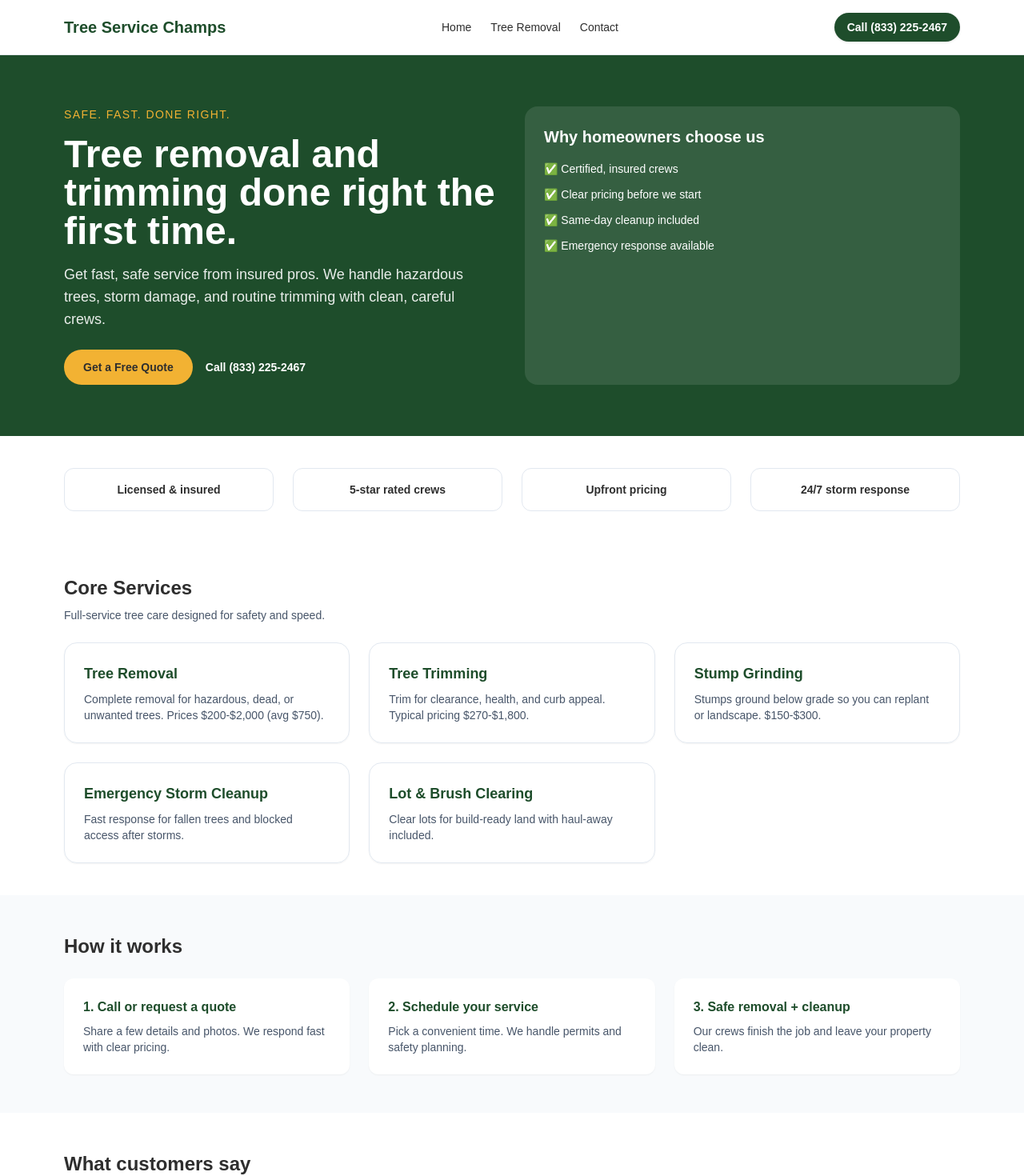
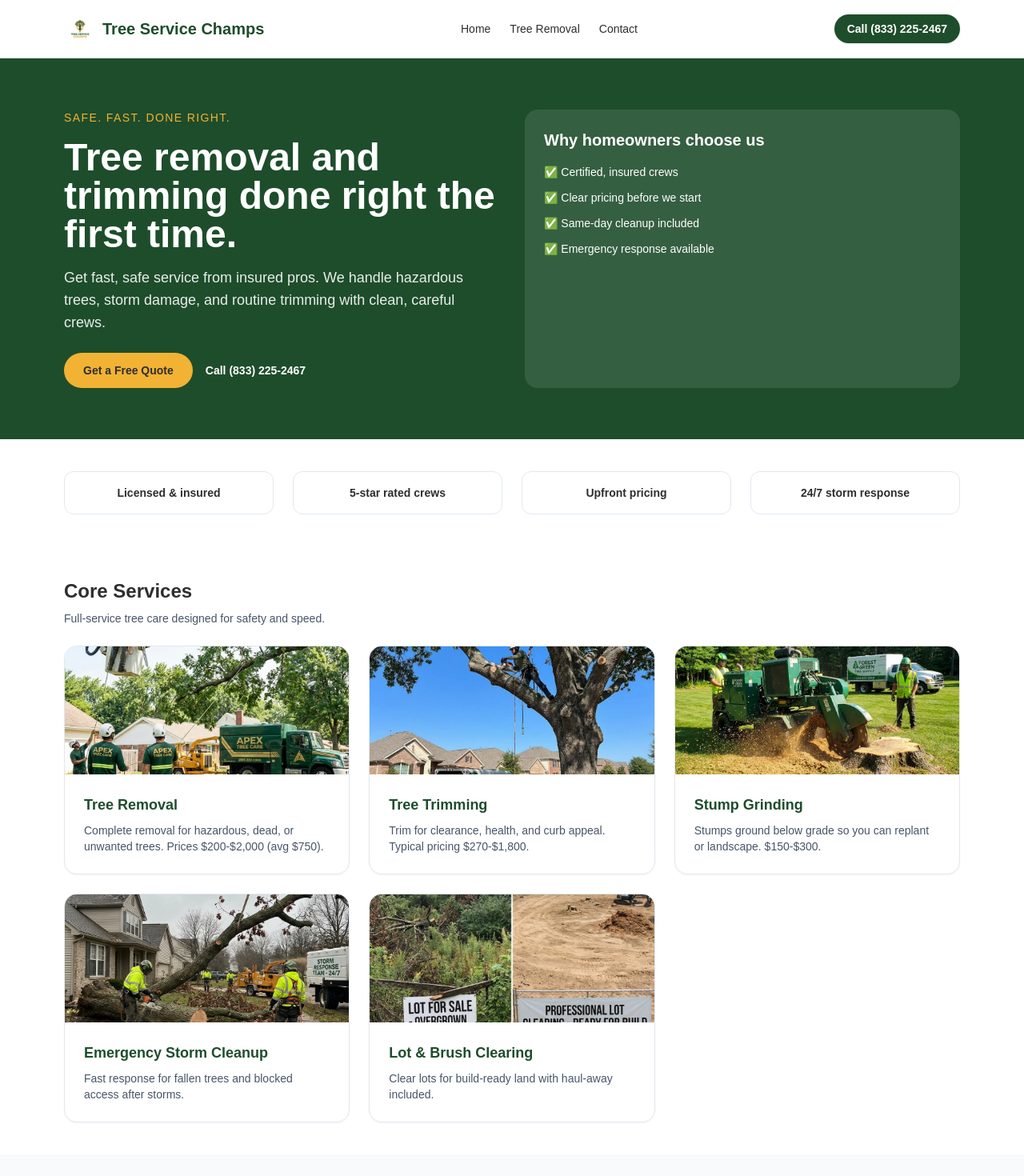
Before and after one commit to joeybeyer/treeservicechamps, a Next.js app: page / in a window 1280 px wide. Shown: the top 1470 px of the page at 80% size. Built offline with nearby package versions, Linux system fonts and the light colour scheme.

Commit message:
Add logo to header + branded images to service cards on homepage

```diff
--- a/src/app/layout.tsx
+++ b/src/app/layout.tsx
@@ -1,5 +1,6 @@
 import type { Metadata } from "next";
 import localFont from "next/font/local";
+import Image from "next/image";
 import "./globals.css";
 import Link from "next/link";
 import { COMPANY } from "@/data/company";
@@ -40,8 +41,16 @@ export default function RootLayout({
       >
         <header className="border-b border-slate-200">
           <div className="mx-auto flex max-w-6xl items-center justify-between px-4 py-4">
-            <Link href="/" className="text-xl font-bold text-forest-green">
-              {COMPANY.name}
+            <Link href="/" className="flex items-center gap-2">
+              <Image
+                src="/images/logo.webp"
+                alt="Tree Service Champs"
+                width={40}
+                height={40}
+                className="h-10 w-10"
+                priority
+              />
+              <span className="text-xl font-bold text-forest-green">{COMPANY.name}</span>
             </Link>
             <nav className="hidden gap-6 text-sm font-medium md:flex">
               <Link href="/">Home</Link>
--- a/src/app/page.tsx
+++ b/src/app/page.tsx
@@ -157,27 +157,35 @@ export default function HomePage() {
             {
               title: "Tree Removal",
               desc: "Complete removal for hazardous, dead, or unwanted trees. Prices $200-$2,000 (avg $750).",
+              image: "/images/tree-removal.webp",
             },
             {
               title: "Tree Trimming",
               desc: "Trim for clearance, health, and curb appeal. Typical pricing $270-$1,800.",
+              image: "/images/tree-trimming.webp",
             },
             {
               title: "Stump Grinding",
               desc: "Stumps ground below grade so you can replant or landscape. $150-$300.",
+              image: "/images/stump-grinding.webp",
             },
             {
               title: "Emergency Storm Cleanup",
               desc: "Fast response for fallen trees and blocked access after storms.",
+              image: "/images/emergency.webp",
             },
             {
               title: "Lot & Brush Clearing",
               desc: "Clear lots for build-ready land with haul-away included.",
+              image: "/images/lot-clearing.webp",
             },
           ].map((service) => (
-            <div key={service.title} className="rounded-2xl border border-slate-200 p-6 shadow-sm">
-              <h3 className="text-lg font-semibold text-forest-green">{service.title}</h3>
-              <p className="mt-2 text-sm text-slate-600">{service.desc}</p>
+            <div key={service.title} className="rounded-2xl border border-slate-200 overflow-hidden shadow-sm">
+              <img src={service.image} alt={service.title} className="w-full h-40 object-cover" loading="lazy" />
+              <div className="p-6">
+                <h3 className="text-lg font-semibold text-forest-green">{service.title}</h3>
+                <p className="mt-2 text-sm text-slate-600">{service.desc}</p>
+              </div>
             </div>
           ))}
         </div>
```
